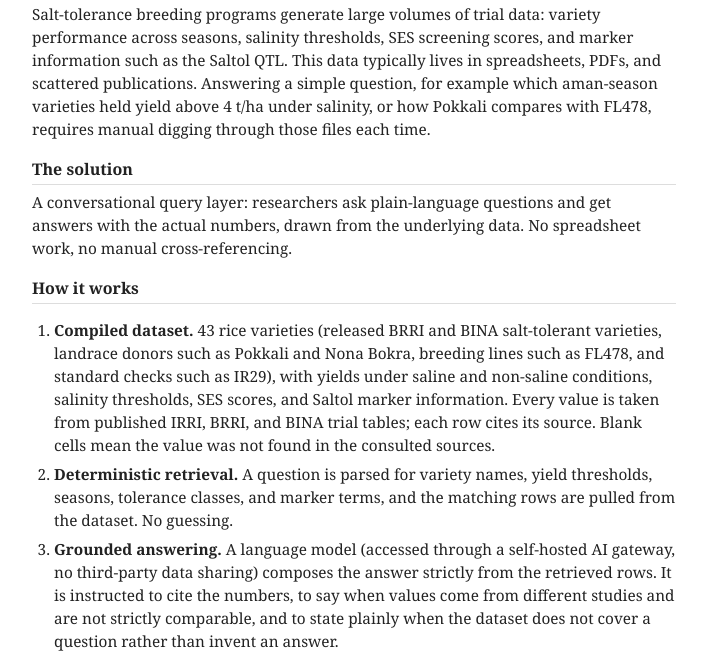
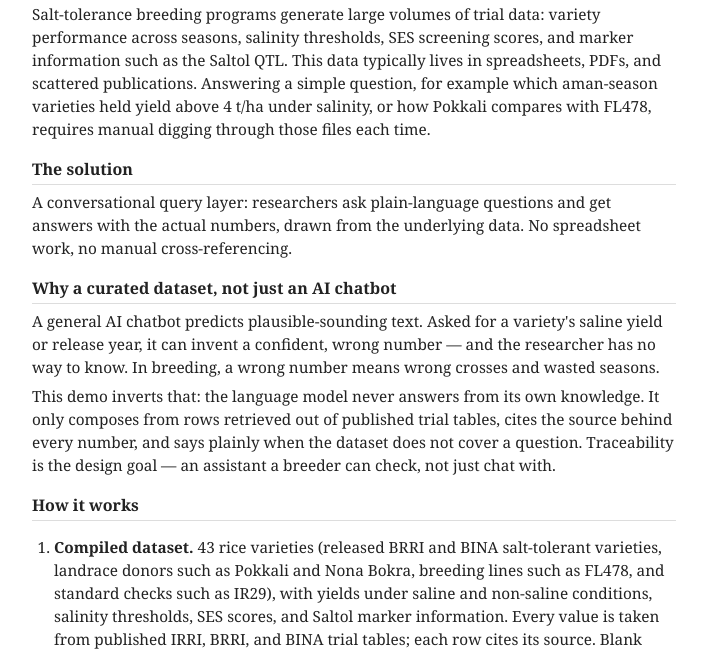
Before and after one commit to adityapratap0077-cloud/breeding-chat-demo, a plain HTML site: page static/synopsis.html in a window 1280 px wide. Shown: the part 151-804 px from the top of the page, without its empty margins (286-993 px from the left). Drawn offline with Linux system fonts and the light colour scheme.

Commit message:
Why-curated rationale for Dr. Arif

```diff
--- a/static/synopsis.html
+++ b/static/synopsis.html
@@ -43,7 +43,18 @@
   and get answers with the actual numbers, drawn from the underlying data. No
   spreadsheet work, no manual cross-referencing.</p>
 
-  <h2>How it works</h2>
+  <h2>Why a curated dataset, not just an AI chatbot</h2>
+<p>A general AI chatbot predicts plausible-sounding text. Asked for a variety's
+saline yield or release year, it can invent a confident, wrong number &mdash; and
+the researcher has no way to know. In breeding, a wrong number means wrong
+crosses and wasted seasons.</p>
+<p>This demo inverts that: the language model never answers from its own
+knowledge. It only composes from rows retrieved out of published trial
+tables, cites the source behind every number, and says plainly when the
+dataset does not cover a question. Traceability is the design goal &mdash; an
+assistant a breeder can check, not just chat with.</p>
+
+<h2>How it works</h2>
   <ol>
     <li><strong>Compiled dataset.</strong> 43 rice varieties (released BRRI
     and BINA salt-tolerant varieties, landrace donors such as Pokkali and
```
